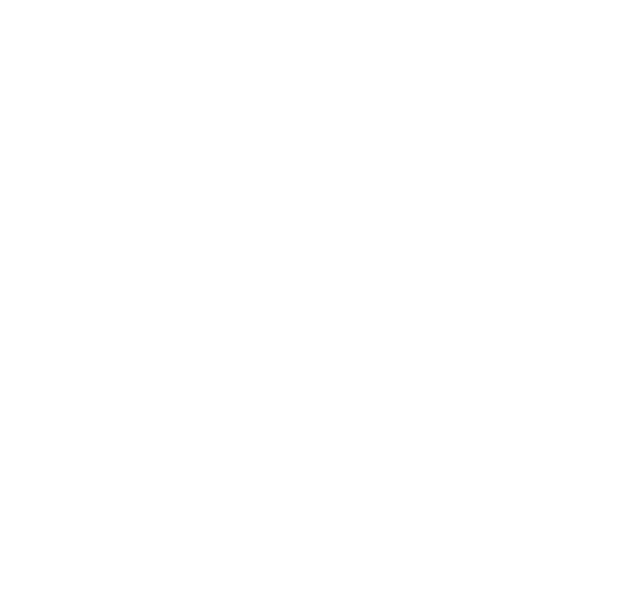
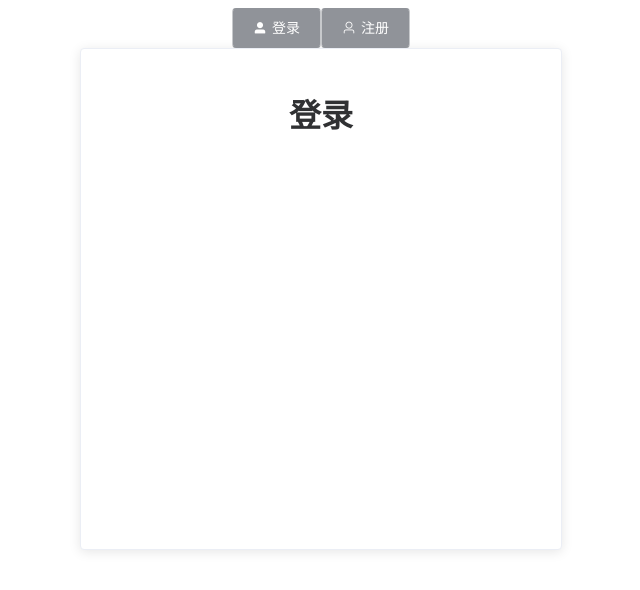
Before and after one commit to 9iceCream/iceCreamFont, a Vue app: page /#/user/login in a window 1280 px wide. Shown: the top 590 px of the page, without its empty margins (319-959 px from the left). Built offline with nearby package versions, Linux system fonts and the light colour scheme.

Commit message:
user-login-register

```diff
--- a/src/page/Home.vue
+++ b/src/page/Home.vue
@@ -54,7 +54,7 @@
         },
         methods:{
             loginShow:function() {
-                this.$router.push('/login')
+                this.$router.push('/user')
             },
             registerShow:function() {
                 console.log("注册")
--- /dev/null
+++ b/src/page/user/Login.vue
@@ -0,0 +1,15 @@
+<template>
+    <div>
+        <h1>登录</h1>
+    </div>
+</template>
+
+<script>
+    export default {
+        name: "Login"
+    }
+</script>
+
+<style scoped>
+
+</style>
--- /dev/null
+++ b/src/page/user/Register.vue
@@ -0,0 +1,15 @@
+<template>
+    <div>
+        <h1>注册</h1>
+    </div>
+</template>
+
+<script>
+    export default {
+        name: "Register"
+    }
+</script>
+
+<style scoped>
+
+</style>
--- /dev/null
+++ b/src/page/user/User.vue
@@ -0,0 +1,31 @@
+<template>
+    <div class="center-letter">
+        <el-button-group>
+            <router-link to="/user/login"><el-button type="info" icon="el-icon-user-solid">登录</el-button></router-link>
+            <router-link to="/user/register"><el-button type="info" icon="el-icon-user">注册</el-button></router-link>
+        </el-button-group>
+        <el-card class="box-card">
+            <router-view></router-view>
+        </el-card>
+    </div>
+</template>
+
+<script>
+
+    export default {
+        name: "User",
+    }
+</script>
+
+<style scoped>
+    .box-card {
+        width: 480px;
+        height: 500px;
+        border-radius: 4px;
+        margin:0 auto;
+    }
+    .center-letter {
+        margin:0 auto;
+        text-align: center;
+    }
+</style>
```
Also changed, not shown: src/router/router.js (+13 -10 lines).
